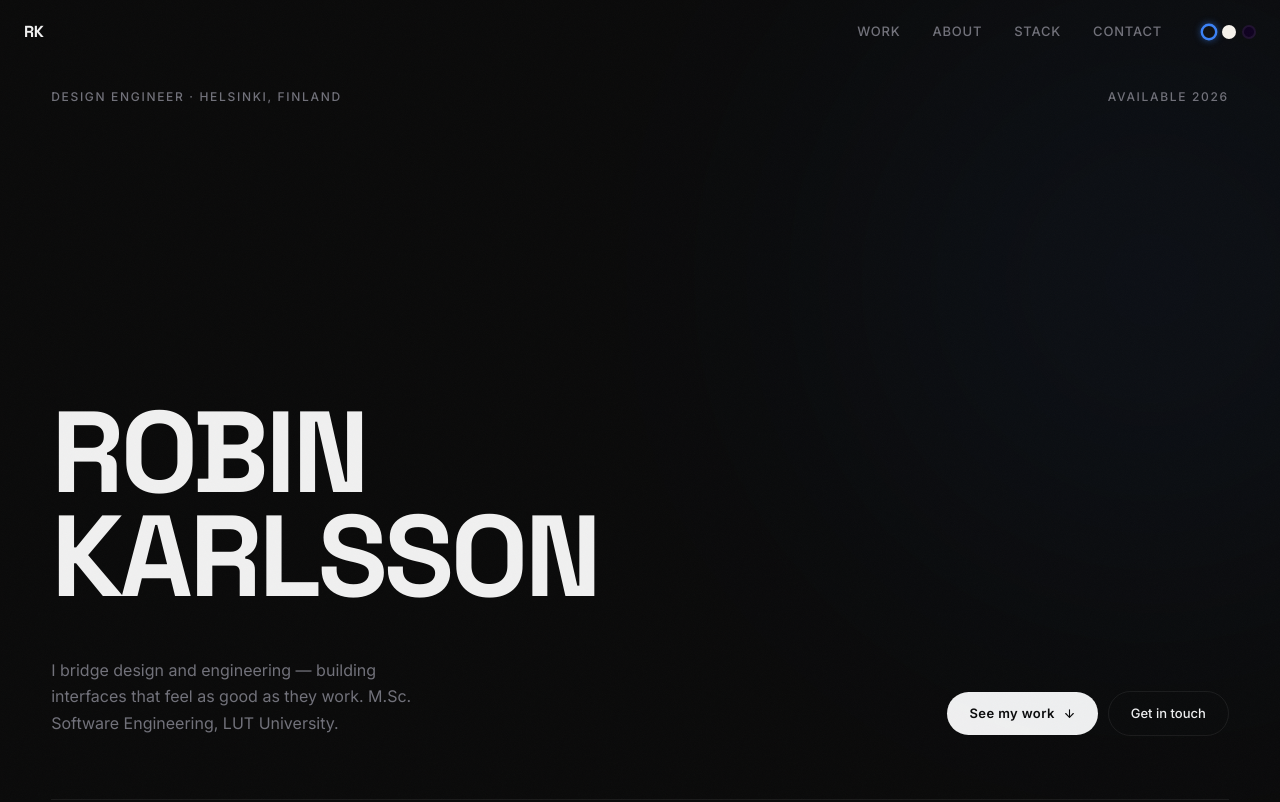
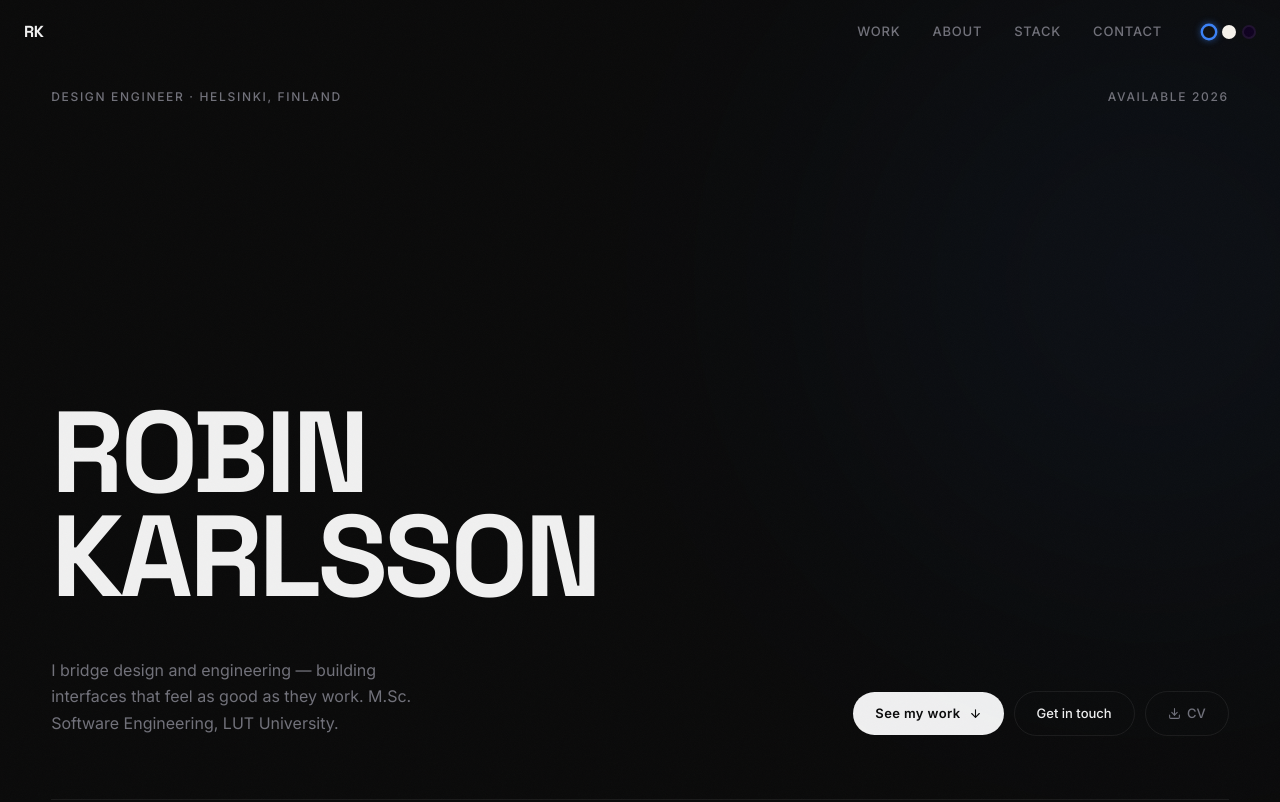
Before and after one commit to RJKA99/portfolio, a React (Vite) app in the folder client/: page / in a window 1280 px wide. Shown: the top 802 px of the page. Built offline with nearby package versions, Linux system fonts and the light colour scheme; a web font is replaced by a local one.

Commit message:
Add CV download button and PDF

```diff
--- a/client/src/components/Hero.tsx
+++ b/client/src/components/Hero.tsx
@@ -1,5 +1,5 @@
 import { motion } from 'framer-motion'
-import { ArrowDown } from 'lucide-react'
+import { ArrowDown, Download } from 'lucide-react'
 import type { Variants } from 'framer-motion'
 
 const EASE: [number, number, number, number] = [0.22, 1, 0.36, 1]
@@ -183,6 +183,33 @@ export default function Hero() {
           >
             Get in touch
           </button>
+          <a
+            href="/CV_Robin_Karlsson.pdf"
+            download
+            style={{
+              display: 'inline-flex',
+              alignItems: 'center',
+              gap: '0.4rem',
+              padding: '0.75rem 1.375rem',
+              border: '1px solid var(--border)',
+              color: 'var(--text2)',
+              fontSize: '0.8125rem',
+              fontWeight: 500,
+              borderRadius: '100px',
+              textDecoration: 'none',
+              transition: 'border-color 0.3s ease, color 0.3s ease',
+            }}
+            onMouseEnter={e => {
+              e.currentTarget.style.borderColor = 'var(--text2)'
+              e.currentTarget.style.color = 'var(--text)'
+            }}
+            onMouseLeave={e => {
+              e.currentTarget.style.borderColor = 'var(--border)'
+              e.currentTarget.style.color = 'var(--text2)'
+            }}
+          >
+            <Download size={13} /> CV
+          </a>
         </motion.div>
       </div>
 
```
Also changed, not shown: 1 other file (tests, documents, lock files or other folders).
